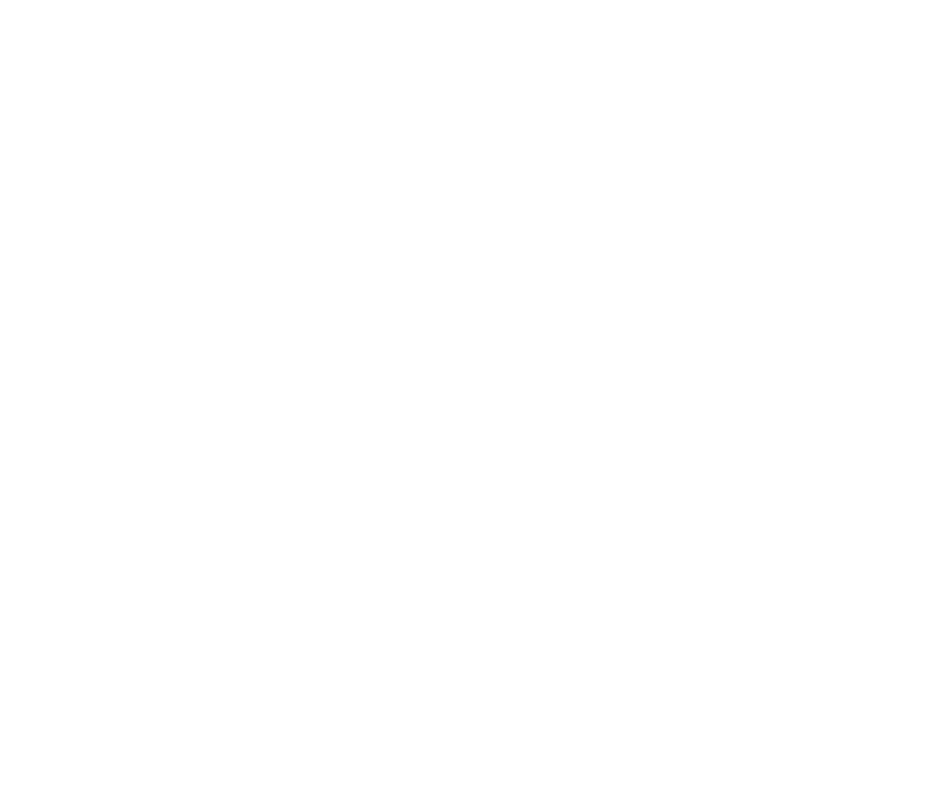
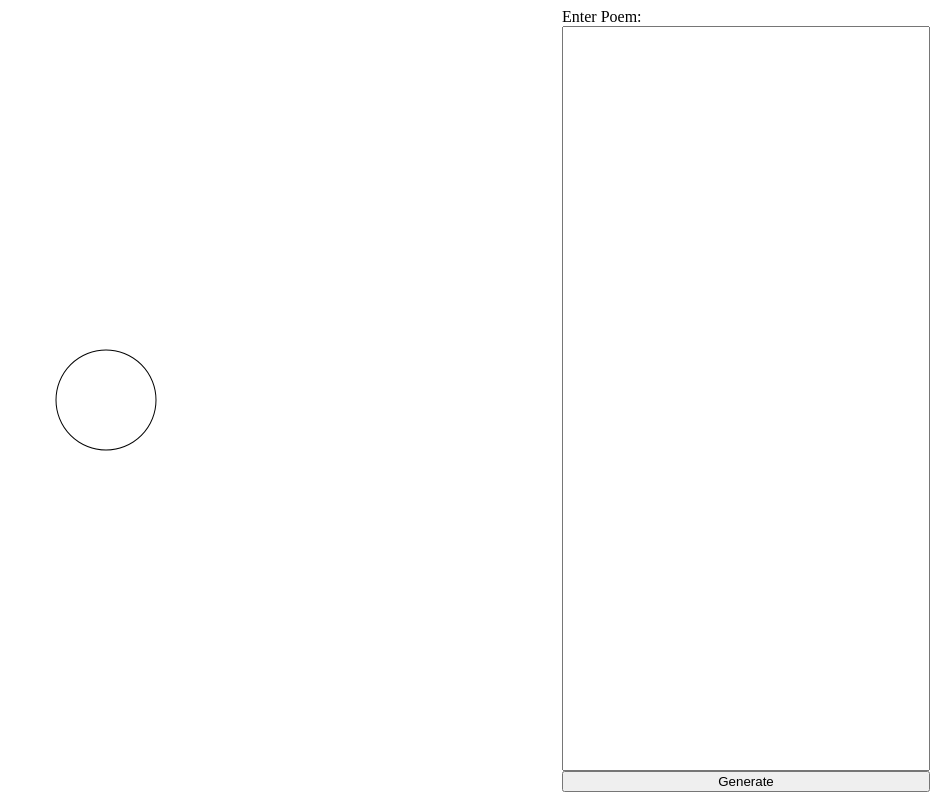
Before and after one commit to akingulfidan/Rhyme_Mapper, a plain HTML site: page src/frontend/index.htm in a window 1280 px wide. Shown: the whole page, without its empty margins (342-1280 px from the left). Drawn offline with Linux system fonts and the light colour scheme.

Commit message:
Added text Input

```diff
--- /dev/null
+++ b/src/frontend/css/base.css
@@ -0,0 +1,23 @@
+body {
+    display: flex;
+}
+
+canvas {
+    display: flex;
+}
+
+#textInput {
+    width: 100%;
+    height: 100%;
+    box-sizing: border-box;
+    resize: none;
+}
+
+#inputContainer {
+    display: flex;
+    flex: 1;
+
+    margin: 8px;
+    flex-direction: column;
+    z-index: 1;
+}
--- a/src/frontend/index.htm
+++ b/src/frontend/index.htm
@@ -3,12 +3,18 @@
 <head>
     <meta charset="UTF-8">
     <meta name="viewport" content="width=device-width, initial-scale=1.0">
-    <title>Document</title>
+    <title>Rhyme Mapper</title>
+    <link rel="stylesheet" href="css/base.css">
 </head>
 
 <body style="margin: 0px;">
 
-<canvas id="phonemeGraph"></canvas>
+<div id="inputContainer">
+    <label for="textInput">Enter Poem:</label>
+    <textarea id="textInput"></textarea>
+    <button id="Generate">Generate</button>
+</div>
+
 
 </body>
 
--- a/src/frontend/js/graph.js
+++ b/src/frontend/js/graph.js
@@ -1,6 +1,43 @@
 
-export function resizeCanvas(canvas) {
-  canvas.width = window.innerWidth*0.7;
-  canvas.height = window.innerHeight;
+export function resizeCanvas(ctx, resFactor) {
+
+  let canvas = ctx.canvas;
+
+  canvas.drawingWidth = window.innerWidth*0.7;
+  canvas.drawingHeight = window.innerHeight;
+
+  canvas.width = canvas.drawingWidth*resFactor;
+  canvas.height = canvas.drawingHeight*resFactor;
+
+  canvas.style.width = `${canvas.drawingWidth}px`;
+  canvas.style.height = `${canvas.drawingHeight}px`;
+
+  ctx.scale(resFactor, resFactor);
 
 }
+
+export function setupCanvas(resFactor, context){
+
+  let canvas = document.createElement("canvas");
+  document.body.prepend(canvas);
+  let ctx = canvas.getContext(context);
+
+  resizeCanvas(ctx, resFactor);
+
+  return ctx
+
+}
+
+function drawPhoneme(ctx, x,y,stress) {
+
+  ctx.beginPath();
+  ctx.arc(x,y,stress,0,2*Math.PI);
+  ctx.stroke();
+  ctx.closePath();
+
+}
+
+export function renderGraph(ctx){
+  let canvas = ctx.canvas
+  drawPhoneme(ctx, canvas.drawingWidth/2,canvas.drawingHeight/2,50);
+}
--- a/src/frontend/js/main.js
+++ b/src/frontend/js/main.js
@@ -1,8 +1,8 @@
-import { resizeCanvas } from "./graph.js";
+import { renderGraph, resizeCanvas, setupCanvas } from "./graph.js";
 
-const canvas = document.getElementById("phonemeGraph");
-const ctx = canvas.getContext("2d");
+const superSampleLvl = 2;
+const ctx = setupCanvas(superSampleLvl, "2d")
 
-window.addEventListener('resize',() => {resizeCanvas(canvas)});
+window.addEventListener('resize',() => {resizeCanvas(ctx, superSampleLvl); renderGraph(ctx)});
 
-resizeCanvas(canvas);
+renderGraph(ctx);
```
Also changed, not shown: README.md (added), 2 other files.
